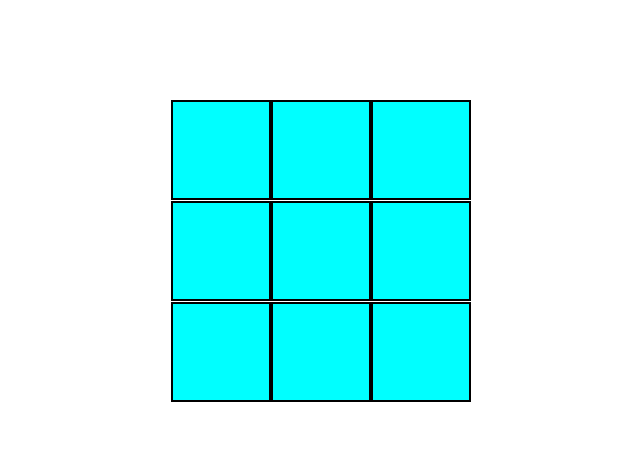
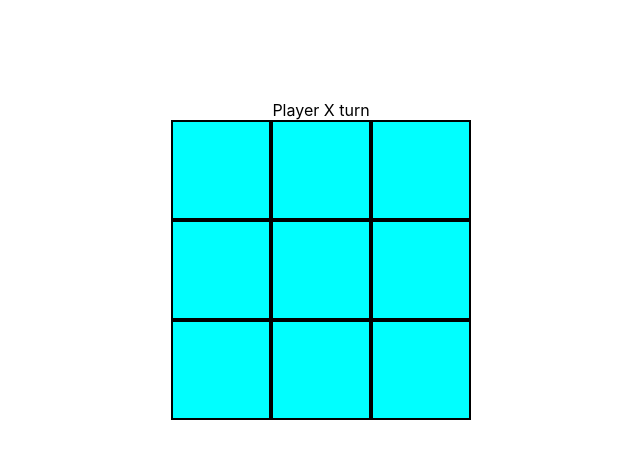
Before and after one commit to kapiljhajhria/projetc_01_react, a React (Create React App) app: page / in a window 1280 px wide. Shown: the top 458 px of the page, without its empty margins (319-959 px from the left). Built offline with nearby package versions, Linux system fonts and the light colour scheme.

Commit message:
able to play game now and also show status

```diff
--- a/src/Grid/index.js
+++ b/src/Grid/index.js
@@ -9,14 +9,23 @@ class Grid extends React.Component {
         this.state={
             //initial state of grid
             squares:Array(9).fill(null),
+            isXnext:true,
+            status:'Player X turn'
         }
     }
 
     handleClick(index){
         let squaresCopy = this.state.squares.slice();
-        squaresCopy[index]='X';
+        if(squaresCopy[index]!==null){
+            return;
+        }
+        squaresCopy[index]=this.state.isXnext?'X':'O';
         //update the state
-        this.setState({squares:squaresCopy})
+        this.setState({
+            squares:squaresCopy,
+            isXnext:!this.state.isXnext,
+            status:!this.state.isXnext?'Player X turn':'Plaer O turn',
+        })
     }
 
 
@@ -33,9 +42,10 @@ class Grid extends React.Component {
     render() {
         return (
             <div className="grid">
-                {this.getGridRow(1)}
-                {this.getGridRow(4)}
-                {this.getGridRow(7)}
+                {this.state.status}
+                {this.getGridRow(0)}
+                {this.getGridRow(3)}
+                {this.getGridRow(6)}
             </div>
         );
     }
--- a/src/Grid/styles.css
+++ b/src/Grid/styles.css
@@ -12,3 +12,7 @@
     /*flex-wrap: wrap;*/
     justify-content: center;
 }
+.gridRow{
+    display: flex;
+    align-self: center;
+}
```
